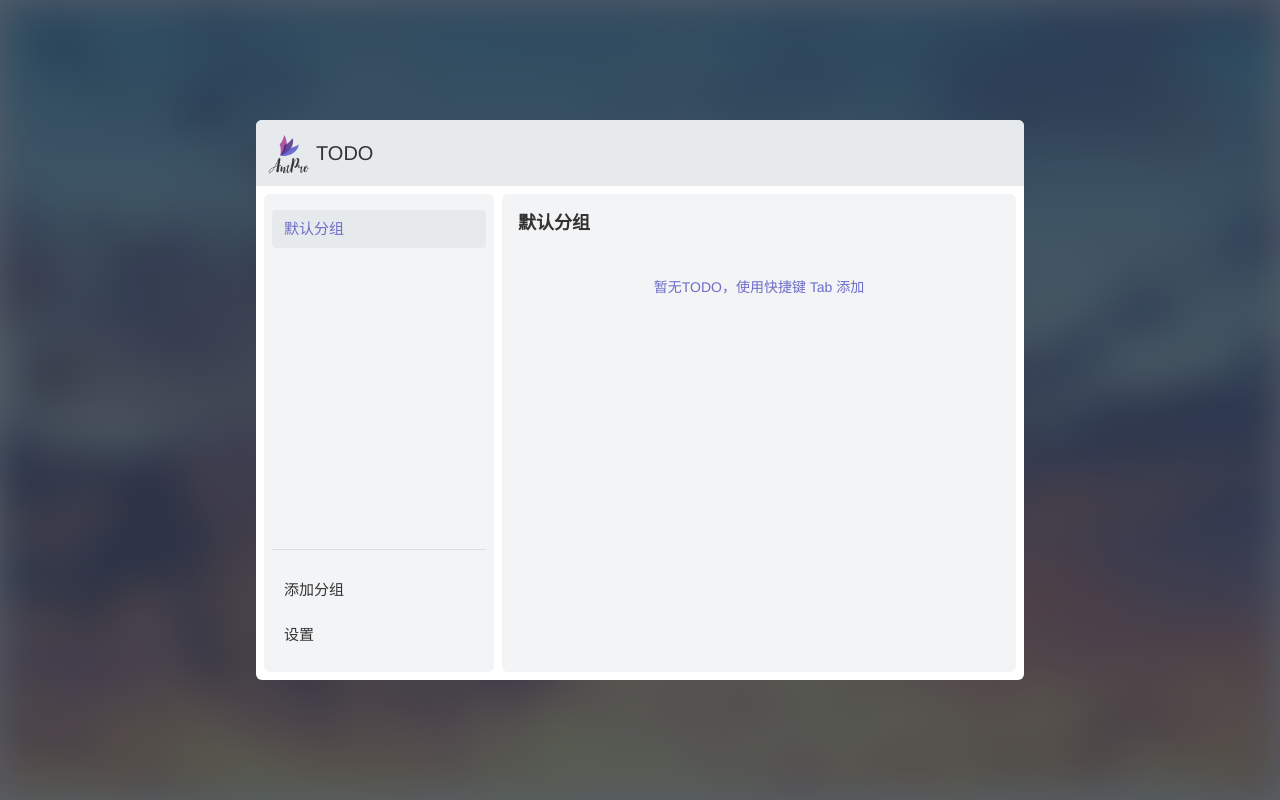
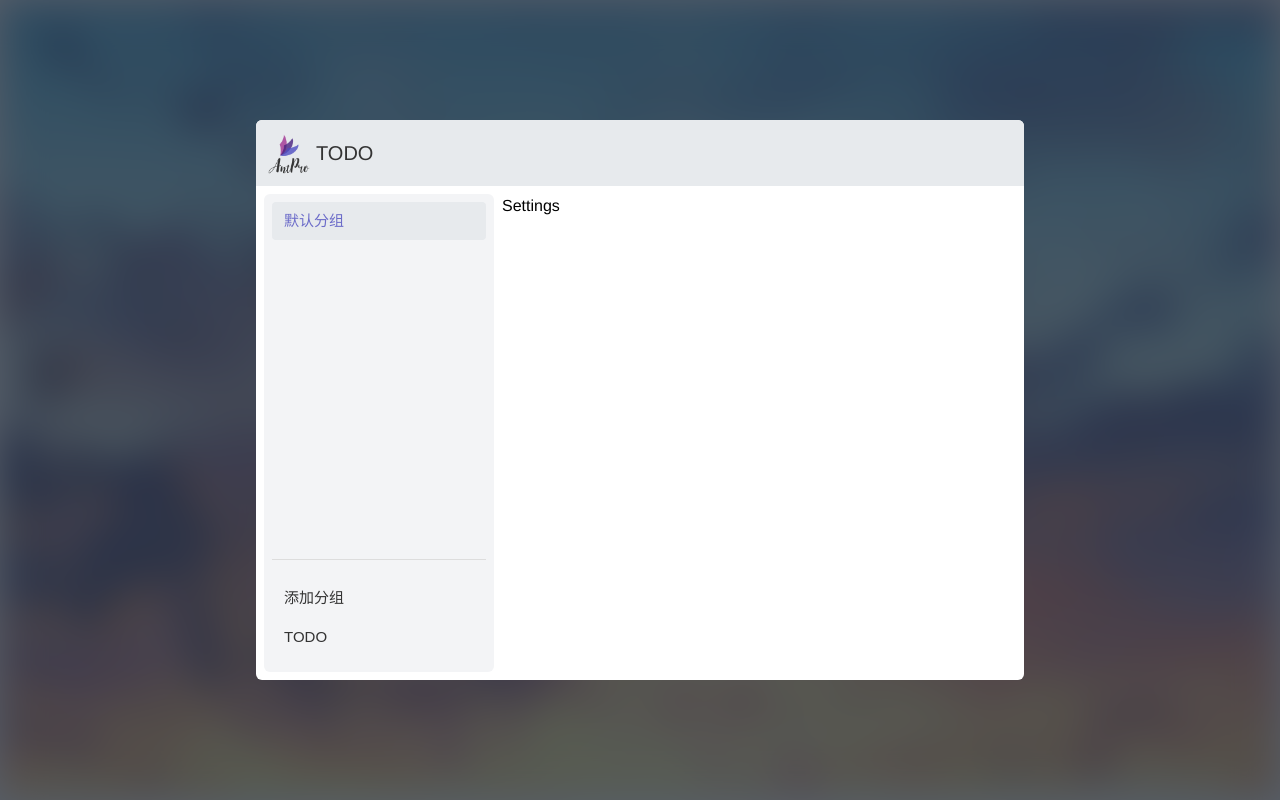
Before and after one commit to Siykt/mp-todo, a Nuxt app: page / in a window 1280 px wide. Both pictures are taken after a click on the button "设置". Built offline with nearby package versions, Linux system fonts and the light colour scheme.

Commit message:
feat: base setting

```diff
--- /dev/null
+++ b/components/Settings.vue
@@ -0,0 +1,12 @@
+<script setup lang="ts">
+// something
+</script>
+<template>
+  <div>
+    Settings
+  </div>
+</template>
+
+<style lang="less" scoped>
+// something
+</style>
--- a/components/Side.vue
+++ b/components/Side.vue
@@ -31,6 +31,8 @@ const addSide = async () => {
   });
 };
 
+const isShowSettings = useState('isShowSettings', () => false);
+
 init();
 onMounted(() => {
   sidesRef.value?.scroll({ top: 0, behavior: 'smooth' });
@@ -38,7 +40,7 @@ onMounted(() => {
 </script>
 <template>
   <div class="w-230px flex flex-col h-full bg-#f3f4f6 rounded-md py2 items-start min-h-0">
-    <div ref="sidesRef" class="flex-1 flex flex-col p2 relative w-full overflow-hidden overflow-y-auto sides">
+    <div ref="sidesRef" class="flex-1 flex flex-col px2 relative w-full overflow-hidden overflow-y-auto">
       <TransitionGroup name="list">
         <div
           v-for="side in sides"
@@ -69,13 +71,17 @@ onMounted(() => {
       <div class="w-full h-full bg-#ddd"></div>
     </div>
     <div class="flex flex-col py2 px4 w-full">
-      <button class="btn" @click="showAddInput">
+      <button key="plus" class="btn" @click="showAddInput">
         <i class="mdi:plus"></i>
         添加分组
       </button>
-      <button class="btn">
+      <button v-if="!isShowSettings" key="settings" class="btn" @click="isShowSettings = true">
         <i class="mdi:cog-outline"></i>
         设置
+      </button>
+      <button v-else key="todo" class="btn" @click="isShowSettings = false">
+        <i class="mdi:format-list-group-plus"></i>
+        TODO
       </button>
     </div>
   </div>
@@ -123,7 +129,7 @@ onMounted(() => {
   display: flex;
   align-items: center;
   border: 0;
-  padding: 12px;
+  height: 40px;
   padding-left: 0;
   background: transparent;
   gap: 4px;
--- /dev/null
+++ b/components/Todos.vue
@@ -0,0 +1,128 @@
+<script setup lang="ts">
+import { useEventListener } from '@vueuse/core';
+import { useTodosStore } from '~/lib/hooks/useTodoStore';
+import { TodoInfo } from '~/modules/Todo/Core';
+const { activeTodos, activeSide, upsetTodo, init } = useTodosStore();
+
+const adding = ref(false);
+const newTodo = ref<Omit<TodoInfo, 'id' | 'group'>>({ title: '', completed: false });
+const addTodo = () => {
+  if (newTodo.value.title) {
+    upsetTodo(newTodo.value);
+    newTodo.value = { title: '', completed: false };
+  }
+  adding.value = false;
+};
+
+const addInputRef = ref<HTMLInputElement>();
+const showAddInput = () => {
+  adding.value = true;
+  // newTodo;
+  nextTick(() => {
+    addInputRef.value?.focus();
+  });
+};
+
+init();
+onMounted(() => {
+  // Tab添加
+  useEventListener(document, 'keydown', e => {
+    if (e.key === 'Tab') {
+      e.preventDefault();
+      showAddInput();
+    }
+  });
+  // ESC退出
+  useEventListener(document, 'keydown', e => {
+    if (e.key === 'Escape') {
+      adding.value = false;
+    }
+  });
+});
+</script>
+<template>
+  <div class="flex flex-col flex-1 bg-#f3f4f6 rounded-md p4 min-h-0 overflow-hidden">
+    <h2 class="m0 text-18px text-#333 flex items-center">
+      <span>{{ activeSide.title }}</span>
+      <button class="ml-auto btn" @click="showAddInput"><i class="mdi:plus"></i></button>
+      <button class="ml-1 btn"><i class="mdi:dots-horizontal"></i></button>
+    </h2>
+    <Transition name="list">
+      <TransitionGroup
+        tag="div"
+        name="list"
+        v-if="activeTodos.length || adding"
+        class="flex-1 flex relative flex-col gap-6px mt-4 overflow-hidden overflow-y-auto"
+      >
+        <div class="todo-item active" v-if="adding">
+          <input class="checkbox" type="checkbox" v-model="newTodo.completed" />
+          <input
+            ref="addInputRef"
+            class="todo-input"
+            type="text"
+            v-model="newTodo.title"
+            placeholder="请输入TODO标题"
+            @blur="addTodo"
+            @keyup.enter="addTodo"
+          />
+        </div>
+        <div class="todo-item" v-for="todo in activeTodos" :class="{ completed: todo.completed }">
+          <input class="checkbox" type="checkbox" v-model="todo.completed" />
+          <p class="m0 text-14px flex-1">{{ todo.title }}</p>
+        </div>
+      </TransitionGroup>
+      <div v-else class="flex flex-col items-center justify-center gap-2 mt-8">
+        <i class="mdi:emoticon-sad-outline text-#6c6cc9 text-42px"></i>
+        <span class="text-#6c6cc9 text-14px">暂无TODO，使用快捷键 Tab 添加</span>
+      </div>
+    </Transition>
+  </div>
+</template>
+<style lang="less" scoped>
+.btn {
+  color: #666;
+  font-size: 20px;
+  padding: 0;
+  border: 0;
+  transition: all 0.3s;
+  background: transparent;
+  cursor: pointer;
+  &:hover {
+    color: #6c6cc9;
+  }
+}
+.todo-item {
+  display: flex;
+  width: 100%;
+  align-items: center;
+  padding: 12px 16px;
+  background: #fff;
+  border-radius: 4px;
+  transition: all 0.3s;
+  height: 42px;
+  gap: 8px;
+  user-select: none;
+  cursor: pointer;
+  box-shadow: 0 1px 2px rgba(0, 0, 0, 0.1);
+  box-sizing: border-box;
+  .checkbox {
+    cursor: pointer;
+  }
+  &.active,
+  &:hover {
+    background: rgba(108, 108, 201, 0.1);
+  }
+  .todo-input {
+    border: 0;
+    transition: all 0.3s;
+    background: transparent;
+    &:focus {
+      outline: none;
+    }
+  }
+  &.completed {
+    text-decoration: line-through;
+    color: #c2bfbf;
+  }
+}
+</style>
--- /dev/null
+++ b/modules/Settings/Core.ts
@@ -0,0 +1,29 @@
+export interface Settings {
+  /**
+   * QStash Token
+   * @description 用于自动触发定时任务
+   * @see https://docs.upstash.com/qstash/apiexamples
+   */
+  QStashToken?: string;
+
+  /**
+   * 邮件发送配置
+   * @description 用于发送邮件通知
+   * @see https://nodemailer.com/smtp/
+   */
+  SMTPHost?: string;
+  SMTPPort?: number;
+  SMTPUser?: string;
+  SMTPPass?: string;
+  SMTPTLS?: boolean;
+  SMTPFrom?: string;
+
+  /**
+   * TODO 暂未支持
+   * 存储配置
+   * - [ ] 支持本地与线上存储媒介
+   * - [ ] 支持本地的存储类型调整
+   */
+  StorageType?: 'local' | 'online';
+  localStorageType?: 'indexedDB' | 'WebSQL' | 'localStorage';
+}
--- a/pages/index.vue
+++ b/pages/index.vue
@@ -1,46 +1,7 @@
 <script setup lang="ts">
 import LogoPNG from '~/assets/logo.png';
-import { useTodosStore } from '~/lib/hooks/useTodoStore';
-import { TodoInfo } from '~/modules/Todo/Core';
-import { useEventListener } from '@vueuse/core';
 
-const { activeTodos, activeSide, upsetTodo, init } = useTodosStore();
-
-const newTodo = ref<Omit<TodoInfo, 'id' | 'group'>>({ title: '', completed: false });
-const adding = ref(false);
-const addInputRef = ref<HTMLInputElement>();
-const showAddInput = () => {
-  adding.value = true;
-  // newTodo;
-  nextTick(() => {
-    addInputRef.value?.focus();
-  });
-};
-
-const addTodo = () => {
-  if (newTodo.value.title) {
-    upsetTodo(newTodo.value);
-    newTodo.value = { title: '', completed: false };
-  }
-  adding.value = false;
-};
-
-init();
-onMounted(() => {
-  // Tab添加
-  useEventListener(document, 'keydown', e => {
-    if (e.key === 'Tab') {
-      e.preventDefault();
-      showAddInput();
-    }
-  });
-  // ESC退出
-  useEventListener(document, 'keydown', e => {
-    if (e.key === 'Escape') {
-      adding.value = false;
-    }
-  });
-});
+const isShowSettings = useState('isShowSettings', () => false);
 </script>
 <template>
   <h1 class="flex items-center text-xl font-medium text-#333 p3 m0 bg-#e7eaed">
@@ -51,89 +12,9 @@ onMounted(() => {
   </h1>
   <div class="p2 flex flex-1 gap-2 overflow-hidden">
     <Side />
-    <div class="flex flex-col flex-1 bg-#f3f4f6 rounded-md p4 min-h-0 overflow-hidden">
-      <h2 class="m0 text-18px text-#333 flex items-center">
-        <span>{{ activeSide.title }}</span>
-        <button class="ml-auto btn" @click="showAddInput"><i class="mdi:plus"></i></button>
-        <button class="ml-1 btn"><i class="mdi:dots-horizontal"></i></button>
-      </h2>
-      <Transition name="list">
-        <TransitionGroup
-          tag="div"
-          name="list"
-          v-if="activeTodos.length || adding"
-          class="flex-1 flex relative flex-col gap-6px mt-4 overflow-hidden overflow-y-auto"
-        >
-          <div class="todo-item active" v-if="adding">
-            <input class="checkbox" type="checkbox" v-model="newTodo.completed" />
-            <input
-              ref="addInputRef"
-              class="todo-input"
-              type="text"
-              v-model="newTodo.title"
-              placeholder="请输入TODO标题"
-              @blur="addTodo"
-              @keyup.enter="addTodo"
-            />
-          </div>
-          <div class="todo-item" v-for="todo in activeTodos" :class="{ completed: todo.completed }">
-            <input class="checkbox" type="checkbox" v-model="todo.completed" />
-            <p class="m0 text-14px flex-1">{{ todo.title }}</p>
-          </div>
-        </TransitionGroup>
-        <div v-else class="flex flex-col items-center justify-center gap-2 mt-8">
-          <i class="mdi:emoticon-sad-outline text-#6c6cc9 text-42px"></i>
-          <span class="text-#6c6cc9 text-14px">暂无TODO，使用快捷键 Tab 添加</span>
-        </div>
-      </Transition>
-    </div>
+    <Transition name="list">
+      <Settings v-if="isShowSettings" />
+      <Todos v-else="isShowSettings" />
+    </Transition>
   </div>
 </template>
-<style lang="less" scoped>
-.btn {
-  color: #666;
-  font-size: 20px;
-  padding: 0;
-  border: 0;
-  transition: all 0.3s;
-  background: transparent;
-  cursor: pointer;
-  &:hover {
-    color: #6c6cc9;
-  }
-}
-.todo-item {
-  display: flex;
-  width: 100%;
-  align-items: center;
-  padding: 12px 16px;
-  background: #fff;
-  border-radius: 4px;
-  transition: all 0.3s;
-  height: 42px;
-  gap: 8px;
-  user-select: none;
-  cursor: pointer;
-  box-shadow: 0 1px 2px rgba(0, 0, 0, 0.1);
-  box-sizing: border-box;
-  .checkbox {
-    cursor: pointer;
-  }
-  &.active,
-  &:hover {
-    background: rgba(108, 108, 201, 0.1);
-  }
-  .todo-input {
-    border: 0;
-    transition: all 0.3s;
-    background: transparent;
-    &:focus {
-      outline: none;
-    }
-  }
-  &.completed {
-    text-decoration: line-through;
-    color: #c2bfbf;
-  }
-}
-</style>
--- a/styles/global.less
+++ b/styles/global.less
@@ -13,6 +13,16 @@
   display: none !important;
 }
 
+.fade-enter-active,
+.fade-leave-active {
+  transition: opacity 0.5s ease;
+}
+
+.fade-enter-from,
+.fade-leave-to {
+  opacity: 0;
+}
+
 // Scrollbar样式
 * ::-webkit-scrollbar {
   width: 1px;
```
Also changed, not shown: lib/hooks/useSettingsStore.ts (added).
